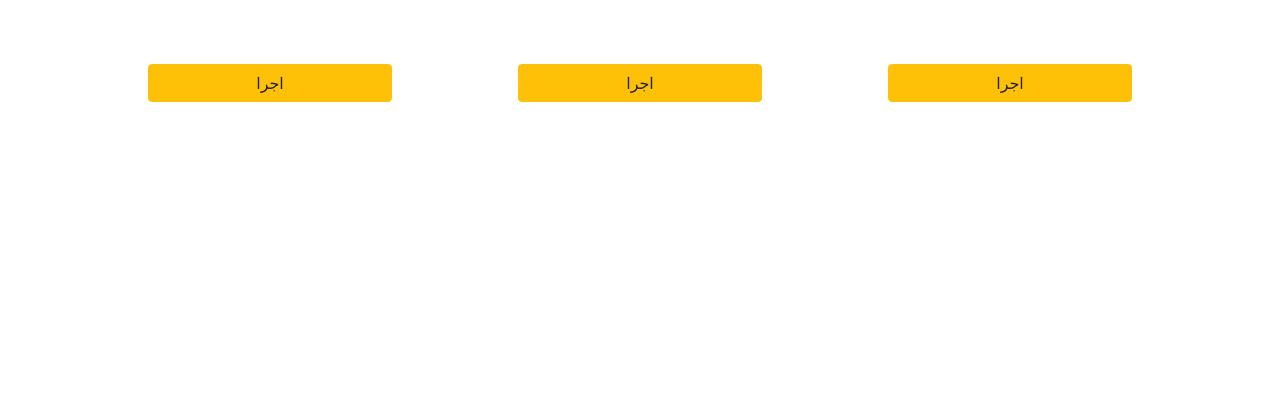
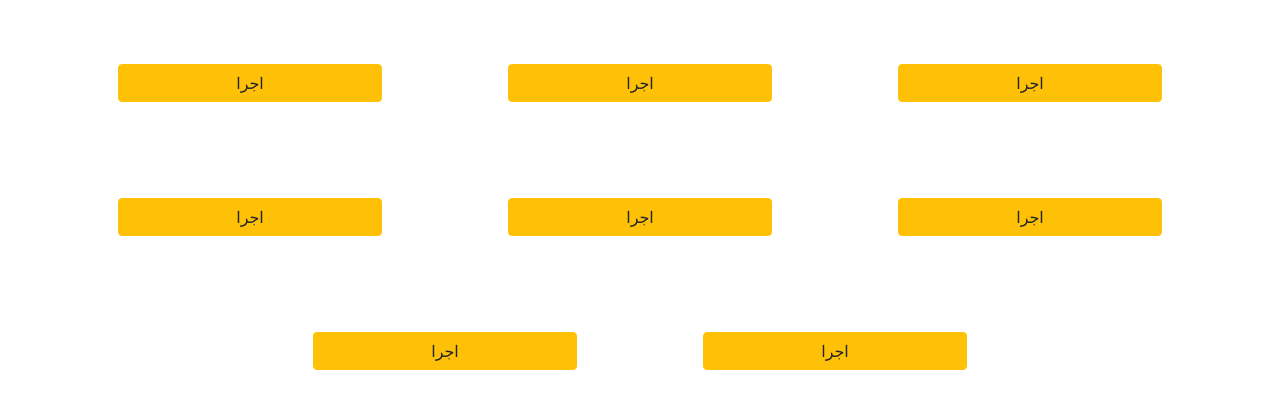
Before and after one commit to monsterdeveloper78/jquery, a PHP site: page / in a window 1280 px wide. Shown: the top 417 px of the page. Run offline with PHP 8.4, Linux system fonts and the light colour scheme.

Commit message:
selector in jquery

```diff
--- a/index.php
+++ b/index.php
@@ -8,6 +8,7 @@
     <meta name="viewport"
           content="width=device-width, user-scalable=no, initial-scale=1.0, maximum-scale=1.0, minimum-scale=1.0">
     <meta http-equiv="X-UA-Compatible" content="ie=edge">
+    <link rel="stylesheet" href="main.css">
     <link
             rel="stylesheet"
             href="https://cdn.jsdelivr.net/npm/bootstrap@4.6.2/dist/css/bootstrap.min.css"
@@ -18,9 +19,9 @@
     <title>jquery</title>
 </head>
 <body>
-<div class="container">
+<div class="container ">
     <div class="row">
-        <div class="col-md-12 w-100 mt-3 d-flex justify-content-around align-items-center">
+        <div class=" row  mt-3 d-flex justify-content-center align-items-center">
             <div class=" col-md-4 " id="IdSelector">
                 <div class=" p-5 pull-left">
                     <a class="btn btn-warning btn-block" id="Button_1">
@@ -28,22 +29,57 @@
                     </a>
                 </div>
             </div>
-            <div class="well col-md-4">
+            <div class=" well col-md-4">
                 <div class=" p-5 pull-left">
                     <a class="btn btn-warning btn-block" id="Button_2">
                         اجرا
                     </a>
                 </div>
             </div>
-            <div class="selector col-md-4">
+            <div class=" selector col-md-4">
                 <div class=" p-5 pull-left">
                     <a class="btn btn-warning btn-block" id="Button_3">
                         اجرا
                     </a>
                 </div>
             </div>
+            <div class=" col-md-4" testAttribute="containSelector">
+                <div class=" p-5 pull-left">
+                    <a class="btn btn-warning btn-block" id="Button_4">
+                        اجرا
+                    </a>
+                </div>
+            </div>
+            <div class=" selector col-md-4" testAttribute="exactSelector">
+                <div class=" p-5 pull-left">
+                    <a class="btn btn-warning btn-block" id="Button_5">
+                        اجرا
+                    </a>
+                </div>
+            </div>
+            <div class=" selector col-md-4" testAttribute="amir hosein">
+                <div class=" p-5 pull-left">
+                    <a class="btn btn-warning btn-block" id="Button_6">
+                        اجرا
+                    </a>
+                </div>
+            </div>
+            <div class=" selector col-md-4" testAttribute="amir">
+                <div class=" p-5 pull-left">
+                    <a class="btn btn-warning btn-block" id="Button_7">
+                        اجرا
+                    </a>
+                </div>
+            </div>
+            <div class=" selector col-md-4" testAttribute="mmd hosein">
+                <div class=" p-5 pull-left">
+                    <a class="btn btn-warning btn-block" id="Button_8">
+                        اجرا
+                    </a>
+                </div>
+            </div>
 
-        </div class="col-md-12">
+        </div ">
     </div>
 </div>
 
--- a/main.js
+++ b/main.js
@@ -1,11 +1,34 @@
 $(document).ready(function () {
+    // id selectors
     $("#Button_1").click(function () {
         $("#IdSelector").fadeOut(3000);
     });
+    // class selectors
     $("#Button_2").click(function () {
         $(".well").fadeOut(3000);
-    })
+    });
+    // all selectors
     $("#Button_3").click(function () {
         $("*").fadeOut(3000);
-    })
+    });
+    // contain attribute selectors
+    $("#Button_4").click(function () {
+        $("[testAttribute*='containSelector']").fadeOut(3000);
+    });
+    // exact attribute selectors
+    $("#Button_5").click(function () {
+        $("[testAttribute~='exactSelector']").fadeOut(3000);
+    });
+    // endWith attribute
+    $("#Button_6").click(function () {
+        $("[testAttribute$='in']").fadeOut(3000);
+    });
+    // equal attribute
+    $("#Button_7").click(function () {
+        $("[testAttribute='amir']").fadeOut(3000);
+    });
+    // startWith attribute
+    $("#Button_8").click(function () {
+        $("[testAttribute^='mm']").fadeOut(3000);
+    });
 })
```
